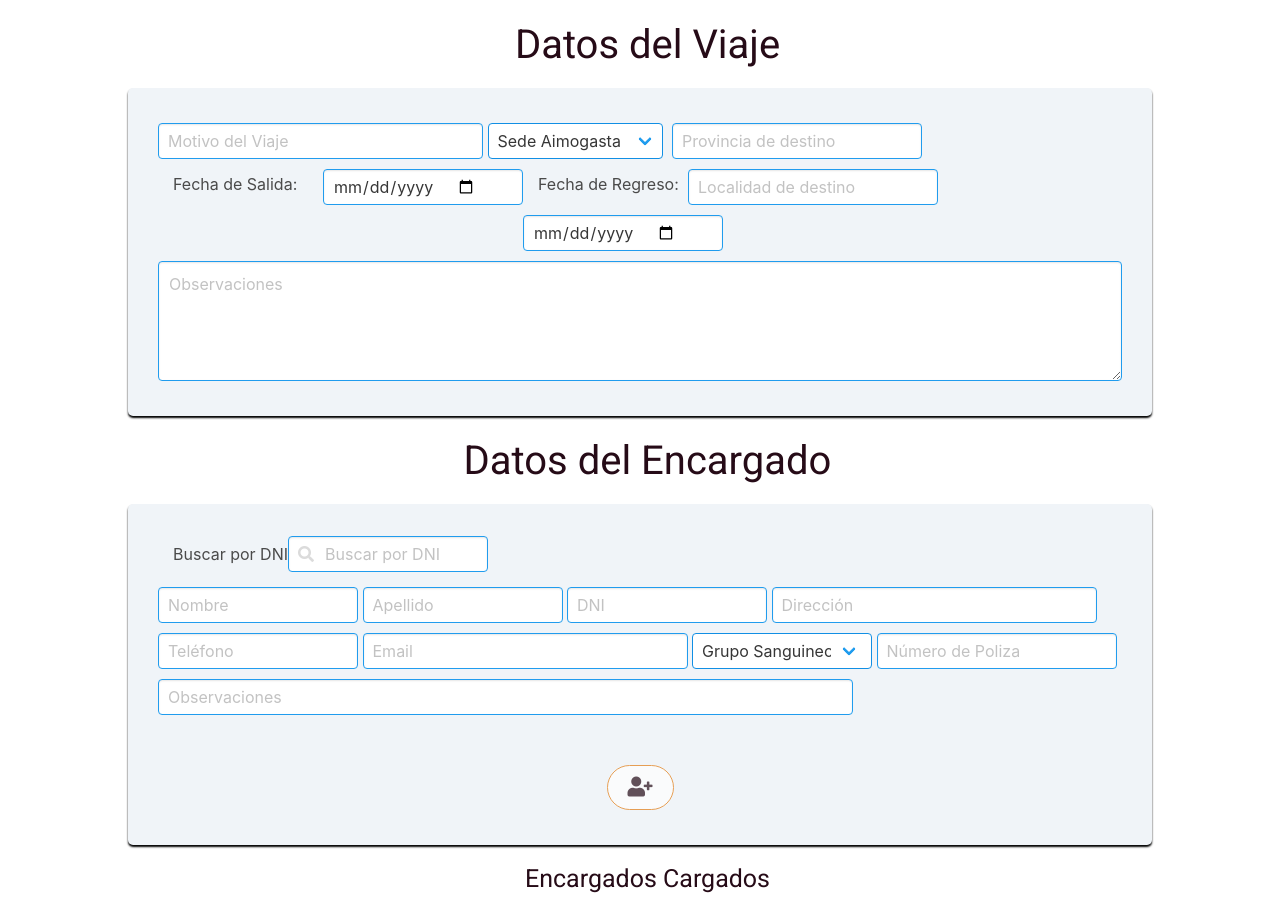
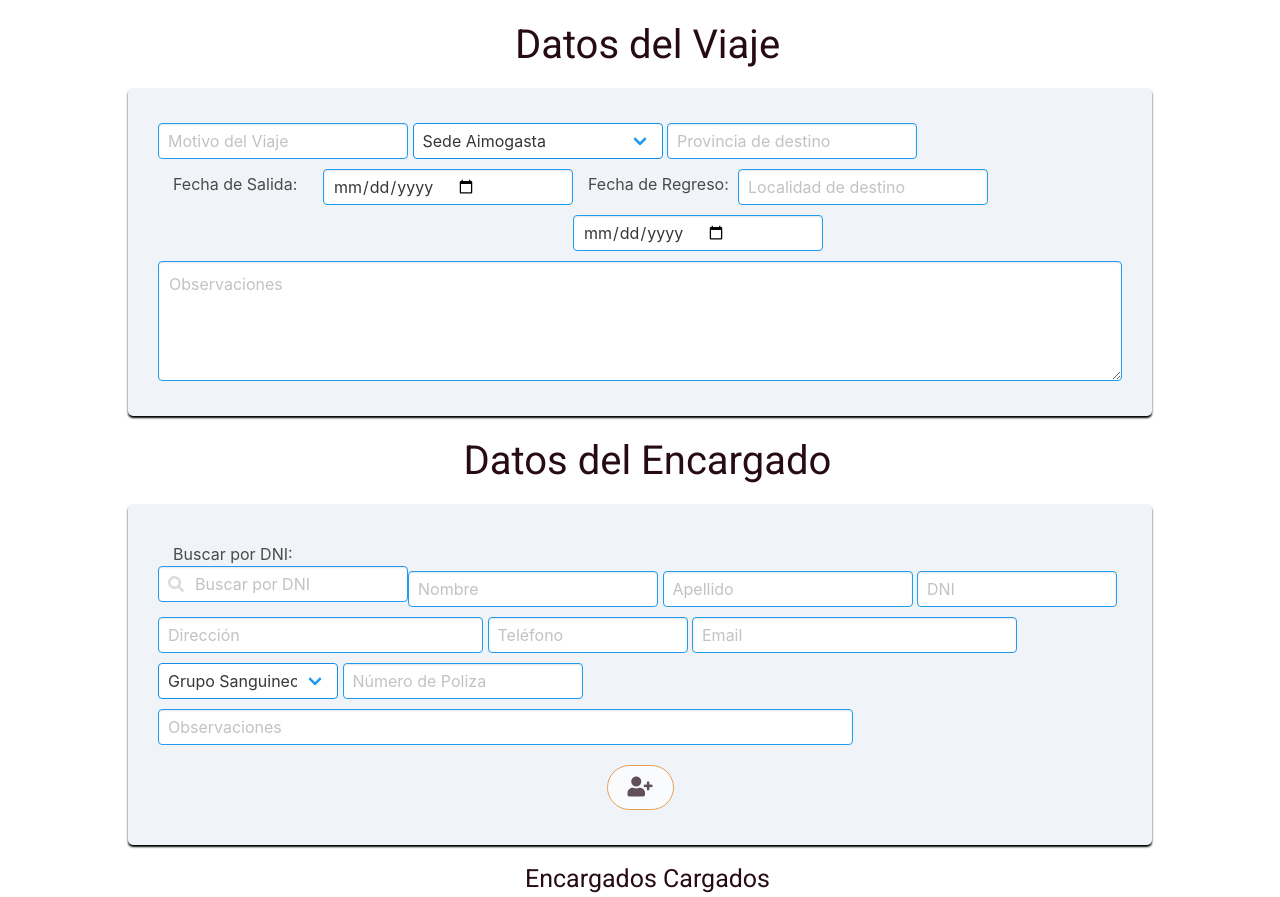
Before and after one commit to dmortiz05/viajesunlar, a PHP site: page /privado/carga/index.php in a window 1280 px wide. Shown: the part 96-993 px from the top of the page. Run offline with PHP 8.4, Linux system fonts and the light colour scheme; some libraries are stand-ins or nearby versions.

Commit message:
cambios css

```diff
--- a/privado/carga/index.php
+++ b/privado/carga/index.php
@@ -30,8 +30,8 @@
 
 					<input  id="motivoViaje" class="item-input input is-info"  name="motivoViaje" placeholder="Motivo del Viaje" type="text" maxlength="" title="Campo Obligatorio" required>
 
-						<div id="sedeViaje" class="item-input select is-info">
-							<select class="is-hovered" name="sedeUni" placeholder="Sede Universitaria" title="Campo Obligatorio" required>
+						<div id="sedeViaje" class="select is-info">
+							<select id="tamagnioSede" class="is-hovered" name="sedeUni" placeholder="Sede Universitaria" title="Campo Obligatorio" required>
 									<option value="Aimogasta">Sede Aimogasta</option>
 									<option value="Capital">Sede Capital</option>
 									<option value="Catuna">Sede Catuna</option>
@@ -60,15 +60,15 @@
 			<h2 id="titulo"> Datos del Encargado</h2>
 			<div class ="formularios">
 				<form name="datosDelEncargado">
+				<div>
 					<p id="textoBuscarDNI">Buscar por DNI:</p>
-
 					<div id="ubicacionBusqueda"class="control has-icons-left has-icons-right">
 						<input id="busquedaEncargado" class="item-input input is-info" type="text" placeholder="Buscar por DNI" >
 						<span class="icon is-left">
 							<i class="fas fa-search"></i>
 						</span>
 					</div>
-
+				</div>
 					<input id="nombreEncargado" class="item-input input is-info" name="nombreEncargado" type="text" placeholder="Nombre" maxlength="30" required title="Campo Obligatorio" required>
 
 					<input id="apellidoEncargado" class="item-input input is-info" name="apellidoEncargado" type="text" placeholder="Apellido" maxlength="30" title="Campo Obligatorio" required>
--- a/publico/css/indexcarga.css
+++ b/publico/css/indexcarga.css
@@ -1,3 +1,7 @@
+body {
+    overflow-x: hidden;
+}
+
 .formularios {
     float: none;
     margin-top: 1%;
@@ -48,15 +52,19 @@
 }
 
 #motivoViaje {
-    width: 325px;
+    width: 250px;
     margin-top: 5px;
     margin-bottom: 5px;
 }
 
 #sedeViaje {
-    width: 180px;
+    width: 250px;
     margin-top: 5px;
     margin-bottom: 5px;
+}
+
+#tamagnioSede {
+    width: 250px;
 }
 
 #destinoViaje {
@@ -74,7 +82,7 @@
 
 #fechaViaje {
     float: left;
-    width: 200px;
+    width: 250px;
     margin-top: 5px;
     margin-bottom: 10px;
 }
@@ -86,79 +94,69 @@
 }
 
 #textoBuscarDNI {
+    float: left;
     width: 150px;
     margin-top: 8px;
     margin-left: 15px;
 }
 
-#ubicacionBusqueda {
-    top: -30px;
-    left: 130px;
-}
+#ubicacionBusqueda {}
 
 #busquedaEncargado {
-    width: 200px;
+    float: left;
+    width: 250px;
     margin-bottom: 10px;
 }
 
 #nombreEncargado {
-    top: -30px;
-    width: 200px;
+    width: 250px;
     margin-top: 5px;
     margin-bottom: 5px;
 }
 
 #apellidoEncargado {
-    top: -30px;
-    width: 200px;
+    width: 250px;
     margin-top: 5px;
     margin-bottom: 5px;
 }
 
 #dniEncargado {
-    top: -30px;
     width: 200px;
     margin-top: 5px;
     margin-bottom: 5px;
 }
 
 #direccionEncargado {
-    top: -30px;
     width: 325px;
     margin-top: 5px;
     margin-bottom: 5px;
 }
 
 #telefonoEncargado {
-    top: -30px;
     width: 200px;
     margin-top: 5px;
     margin-bottom: 5px;
 }
 
 #emailEncargado {
-    top: -30px;
     width: 325px;
     margin-top: 5px;
     margin-bottom: 5px;
 }
 
 #grupoSanguineoEncargado {
-    top: -30px;
     width: 180px;
     margin-top: 5px;
     margin-bottom: 5px;
 }
 
 #polizaEncargado {
-    top: -30px;
     width: 240px;
     margin-top: 5px;
     margin-bottom: 5px;
 }
 
 #observacionEncargado {
-    top: -30px;
     width: 695px;
     margin-top: 5px;
     margin-bottom: 5px;
@@ -338,3 +336,7 @@
     text-decoration: none;
     color: #F00;
 }
+
+color: #F00;
+
+}
```
